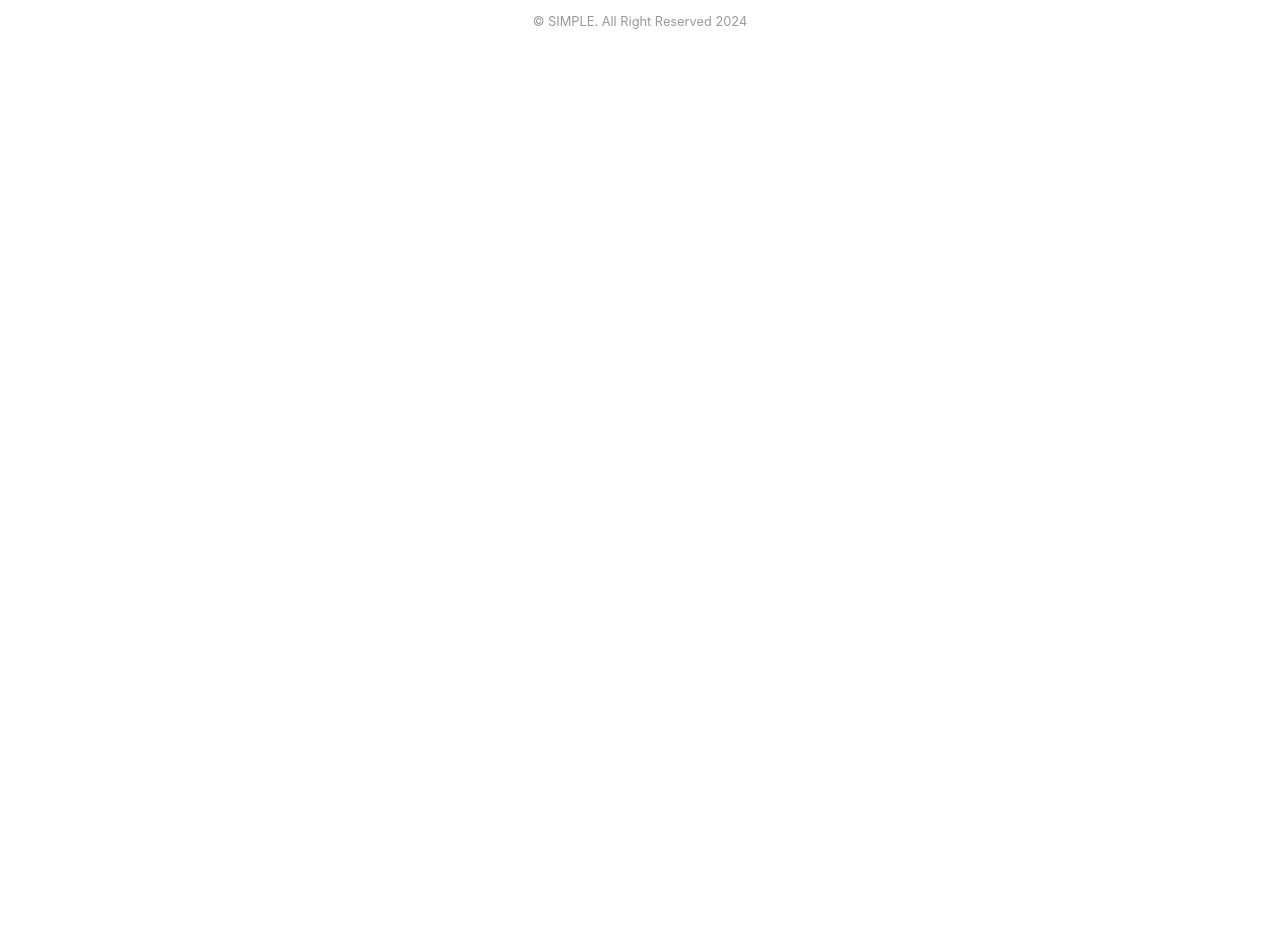
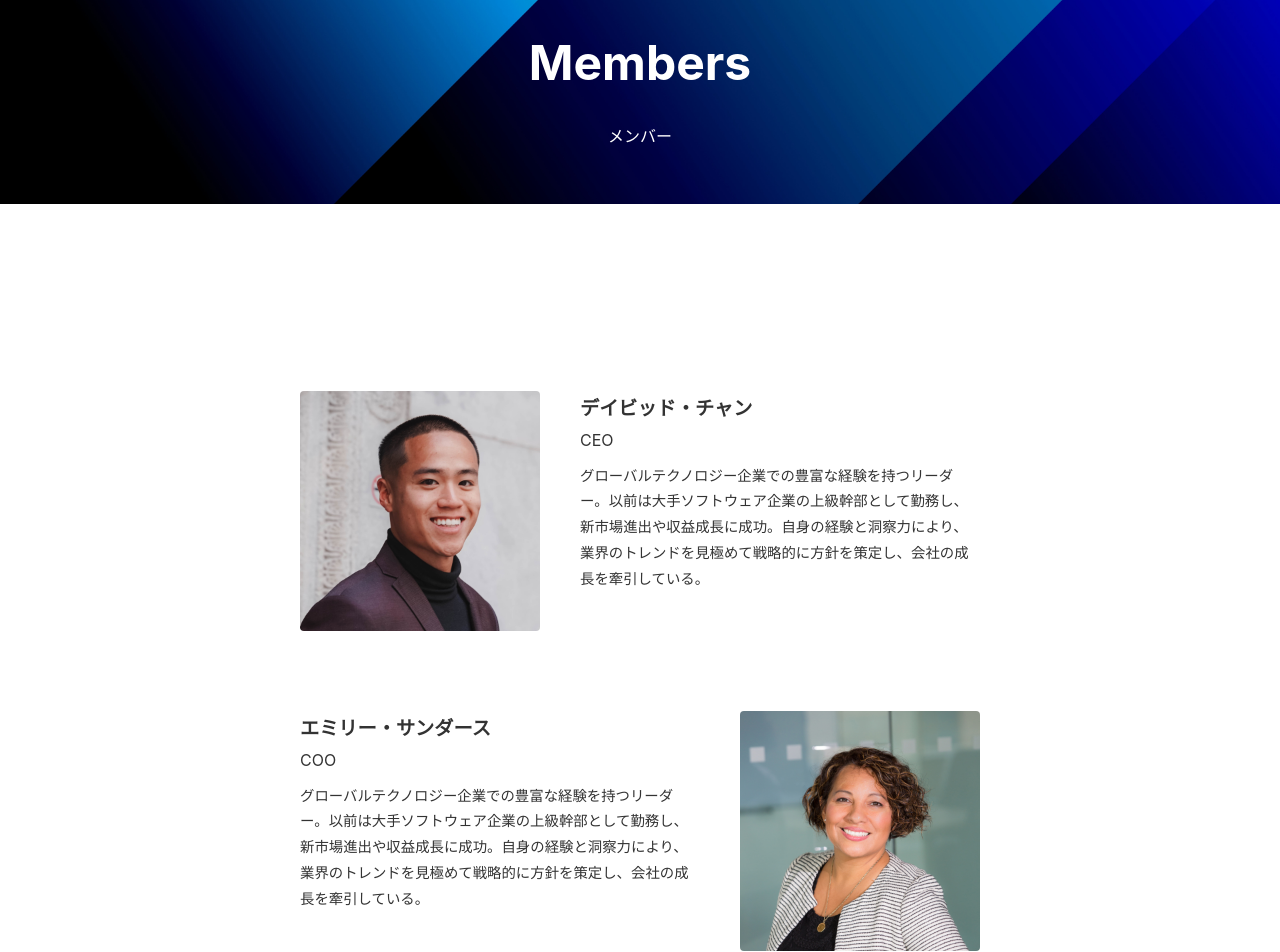
Before and after one commit to ShotaIshiguro/next-app, a Next.js app in the folder next-app/: page /members in a window 1280 px wide. Shown: the part 180-1132 px from the top of the page. Before the commit the page ends 800 px from the top, so only its background shows below. Built offline with nearby package versions, Linux system fonts and the light colour scheme.

Commit message:
4-3まで完了

```diff
--- /dev/null
+++ b/next-app/app/_components/Hero/index.module.css
@@ -0,0 +1,35 @@
+.top {
+  position: relative;
+  display: flex;
+  align-items: center;
+  justify-content: center;
+  background-color: (0, 0, 0, 0.5);
+  color: #fff;
+  overflow: hidden;
+  padding: 200px 0;
+}
+
+.title {
+  font-size: 3rem;
+  font-weight: bold;
+  text-align: center;
+  margin-bottom: 1rem;
+}
+
+.description {
+  text-align: center;
+}
+
+.bgimg {
+  position: absolute;
+  top: 0;
+  right: 0;
+  width: 100%;
+  height: auto;
+  object-fit: cover;
+  object-position: right;
+  display: flex;
+  align-items: center;
+  justify-content: center;
+  z-index: -1;
+}
--- /dev/null
+++ b/next-app/app/_components/Hero/index.tsx
@@ -0,0 +1,26 @@
+import styles from "./index.module.css";
+import Image from "next/image";
+
+type Props = {
+  title: string;
+  sub: string;
+};
+
+export default function Hero({ title, sub }: Props) {
+  return (
+    <section className={styles.top}>
+      <div>
+        <h1 className={styles.title}>{title}</h1>
+        <p className={styles.description}>{sub}</p>
+      </div>
+      <Image
+        className={styles.bgimg}
+        src="/img-mv.jpg"
+        alt=""
+        width={400}
+        height={600}
+        loading="eager"
+      />
+    </section>
+  );
+}
--- /dev/null
+++ b/next-app/app/_components/Sheet/index.module.css
@@ -0,0 +1,8 @@
+.container {
+  position: relative;
+  background-color: #fff;
+  width: 840px;
+  margin: -40px auto 0;
+  padding: 80px;
+  border-radius: 8px;
+}
--- /dev/null
+++ b/next-app/app/_components/Sheet/index.tsx
@@ -0,0 +1,9 @@
+import styles from "./index.module.css";
+
+type Props = {
+  children: React.ReactNode;
+};
+
+export default function Sheet({ children }: Props) {
+  return <div className={styles.container}>{children}</div>;
+}
--- /dev/null
+++ b/next-app/app/members/layout.tsx
@@ -0,0 +1,15 @@
+import Sheet from "../_components/Sheet";
+import Hero from "../_components/Hero";
+
+type Props = {
+  children: React.ReactNode;
+};
+
+export default function RootLayout({ children }: Props) {
+  return (
+    <>
+      <Hero title="Members" sub="メンバー" />
+      <Sheet>{children}</Sheet>
+    </>
+  );
+}
--- /dev/null
+++ b/next-app/app/members/page.module.css
@@ -0,0 +1,53 @@
+.text {
+  text-align: center;
+  margin-bottom: 40px;
+}
+
+.list {
+  display: flex;
+  align-items: flex-start;
+  gap: 40px;
+  margin-bottom: 80px;
+}
+
+.list:nth-child(even) {
+  flex-direction: row-reverse;
+}
+
+.image {
+  width: 240px;
+  height: auto;
+  border-radius: var(--border-radius);
+}
+
+.name {
+  font-size: 1.2rem;
+  font-weight: bold;
+}
+
+.position {
+  margin-bottom: 8px;
+}
+
+.profile {
+  font-size: 0.9rem;
+}
+
+.footer {
+  display: flex;
+  flex-direction: column;
+  align-items: center;
+  border-top: 1px solid var(--color-border);
+  padding-top: 40px;
+  text-align: center;
+  gap: 24px;
+}
+
+.message {
+  font-size: 2rem;
+  font-weight: bold;
+}
+
+.empty {
+  margin-bottom: 40px;
+}
--- a/next-app/app/members/page.tsx
+++ b/next-app/app/members/page.tsx
@@ -1,7 +1,75 @@
+import styles from "./page.module.css";
+import Image from "next/image";
+import Hero from "../_components/Hero";
+
+const data = {
+  contents: [
+    {
+      id: "1",
+      image: {
+        url: "/img-member1.jpg",
+        width: 240,
+        height: 240,
+      },
+      name: "デイビッド・チャン",
+      position: "CEO",
+      profile:
+        "グローバルテクノロジー企業での豊富な経験を持つリーダー。以前は大手ソフトウェア企業の上級幹部として勤務し、新市場進出や収益成長に成功。自身の経験と洞察力により、業界のトレンドを見極めて戦略的に方針を策定し、会社の成長を牽引している。",
+    },
+    {
+      id: "2",
+      image: {
+        url: "/img-member2.jpg",
+        width: 240,
+        height: 240,
+      },
+      name: "エミリー・サンダース",
+      position: "COO",
+      profile:
+        "グローバルテクノロジー企業での豊富な経験を持つリーダー。以前は大手ソフトウェア企業の上級幹部として勤務し、新市場進出や収益成長に成功。自身の経験と洞察力により、業界のトレンドを見極めて戦略的に方針を策定し、会社の成長を牽引している。",
+    },
+    {
+      id: "3",
+      image: {
+        url: "/img-member3.jpg",
+        width: 240,
+        height: 240,
+      },
+      name: "ジョン・サンダース",
+      position: "COO",
+      profile:
+        "グローバルテクノロジー企業での豊富な経験を持つリーダー。以前は大手ソフトウェア企業の上級幹部として勤務し、新市場進出や収益成長に成功。自身の経験と洞察力により、業界のトレンドを見極めて戦略的に方針を策定し、会社の成長を牽引している。",
+    },
+  ],
+};
+
 export default function Page() {
   return (
-    <div style={{ margin: 20 }}>
-      <h1>メンバーページ</h1>
-    </div>
+    <>
+      <div className={styles.container}>
+        {data.contents.length === 0 ? (
+          <p className={styles.empty}>メンバーが登録されていません。</p>
+        ) : (
+          <ul>
+            {data.contents.map((member) => (
+              <li key={member.id} className={styles.list}>
+                <Image
+                  src={member.image.url}
+                  alt=""
+                  width={member.image.width}
+                  height={member.image.height}
+                  className={styles.image}
+                />
+                <dl>
+                  <dt className={styles.name}>{member.name}</dt>
+                  <dt className={styles.position}>{member.position}</dt>
+                  <dt className={styles.profile}>{member.profile}</dt>
+                </dl>
+              </li>
+            ))}
+          </ul>
+        )}
+      </div>
+    </>
   );
 }
--- a/next-app/app/page.tsx
+++ b/next-app/app/page.tsx
@@ -1,7 +1,7 @@
-import Image from "next/image";
 import styles from "./page.module.css";
 import ButtonLink from "./_components/ButtonLink";
 import NewsList from "./_components/NewsList";
+import Hero from "./_components/Hero";
 import { News } from "./_libs/microcms";
 
 const data: {
@@ -42,21 +42,7 @@ export default function Home() {
   const sliceData = data.contents.slice(0, 3);
   return (
     <>
-      <section className={styles.top}>
-        <div>
-          <h1 className={styles.title}>テクノロジーの力で世界を変える</h1>
-          <p className={styles.description}>
-            私たちは市場をリードしているグローバルカンパニーです。
-          </p>
-        </div>
-        <Image
-          className={styles.bgimg}
-          src="/img-mv.jpg"
-          alt=""
-          width={400}
-          height={600}
-        />
-      </section>
+      <Hero title="テクノロジーの力で世界を変える" sub="私たちは" />
       <section className={styles.news}>
         <h2 className={styles.newsTitle}>News</h2>
         <NewsList news={sliceData} />
```
Also changed, not shown: next-app/app/page.module.css (+0 -36 lines).
